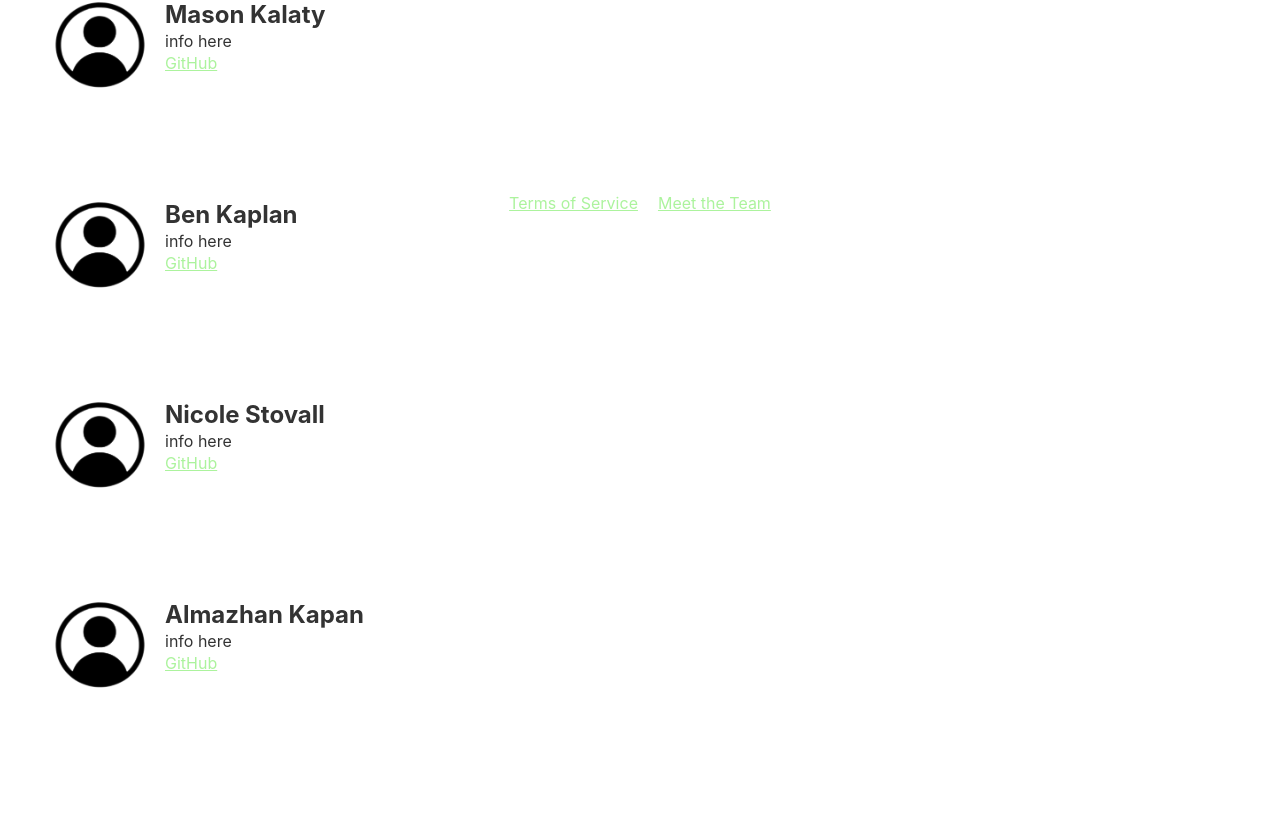
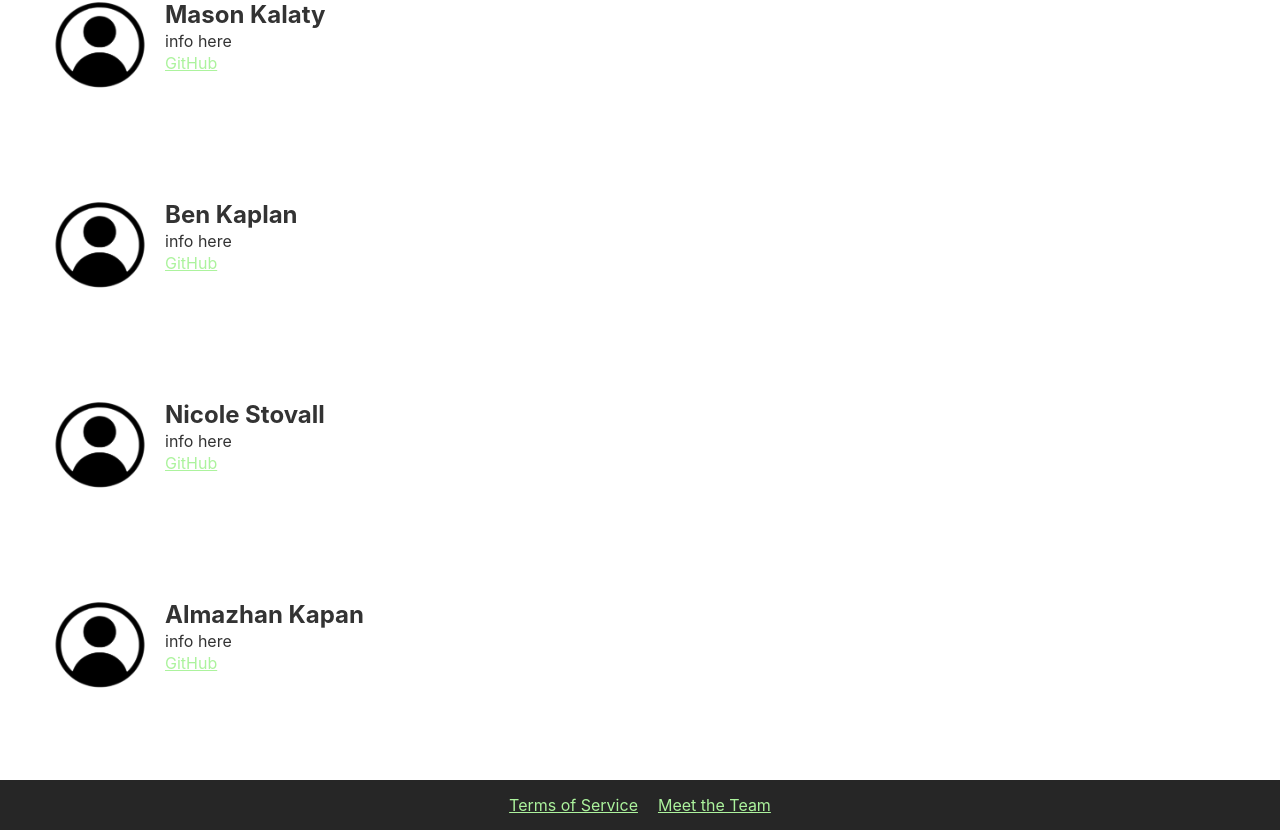
Before and after one commit to software-assignments-spring2021/project-setup-team-hatsukaichi-dynamic, a React (Create React App) app in the folder front-end/: page /meet-the-team in a window 1280 px wide. Shown: the part 572-1402 px from the top of the page. Before the commit the page ends 1320 px from the top, so only its background shows below. Built offline with nearby package versions, Linux system fonts and the light colour scheme.

Commit message:
Fixes an issue in which the back to top text is unclickable, as it is obscured by the footer. (#74)
* Fixes an issue in which the back to top text is unclickable, as it is obscured by the footer.

* Static footer with background

* Self closing br

```diff
--- a/front-end/src/App.css
+++ b/front-end/src/App.css
@@ -11,10 +11,12 @@ p {
     color: #3cdd1b;
 }
 
-#footer-container {
+footer {
+    margin-top: 2em;
+    background-color: #262626;
     width: 100%;
     text-align: center;
-    position: fixed;
+    position: static;
     left: 0;
     bottom: 0;
     line-height: 50px;
--- a/front-end/src/Footer.js
+++ b/front-end/src/Footer.js
@@ -3,10 +3,10 @@ import { Link } from 'react-router-dom'
 
 function Footer() {
   return (
-    <div id="footer-container">
+    <footer>
       <Link to="/terms-of-service" className="footer-links">Terms of Service</Link>
       <Link to="/meet-the-team" className="footer-links">Meet the Team</Link>
-    </div>
+    </footer>
   );
 }
 
--- a/front-end/src/Home.js
+++ b/front-end/src/Home.js
@@ -12,10 +12,10 @@ function Home() {
 	    </div>
 	    <img src="https://picsum.photos/1150/300" alt="Temporary from lorem picsum" class="fullIMG" />
 
-	    <p><br></br>Lorem ipsum dolor sit amet, consectetur adipiscing elit, sed do eiusmod tempor incididunt ut labore et dolore magna aliqua. Neque gravida in fermentum et. Amet consectetur adipiscing elit pellentesque habitant. Duis at consectetur lorem donec massa sapien faucibus. Mi tempus imperdiet nulla malesuada pellentesque elit eget gravida. Tincidunt tortor aliquam nulla facilisi. Sed elementum tempus egestas sed sed risus pretium quam. At in tellus integer feugiat scelerisque. Nibh cras pulvinar mattis nunc sed blandit libero volutpat sed. Porttitor rhoncus dolor purus non enim. Aliquet eget sit amet tellus. Ullamcorper velit sed ullamcorper morbi tincidunt ornare massa. Felis eget velit aliquet sagittis id consectetur purus ut. Venenatis tellus in metus vulputate eu.<br></br></p>
+	    <p><br />Lorem ipsum dolor sit amet, consectetur adipiscing elit, sed do eiusmod tempor incididunt ut labore et dolore magna aliqua. Neque gravida in fermentum et. Amet consectetur adipiscing elit pellentesque habitant. Duis at consectetur lorem donec massa sapien faucibus. Mi tempus imperdiet nulla malesuada pellentesque elit eget gravida. Tincidunt tortor aliquam nulla facilisi. Sed elementum tempus egestas sed sed risus pretium quam. At in tellus integer feugiat scelerisque. Nibh cras pulvinar mattis nunc sed blandit libero volutpat sed. Porttitor rhoncus dolor purus non enim. Aliquet eget sit amet tellus. Ullamcorper velit sed ullamcorper morbi tincidunt ornare massa. Felis eget velit aliquet sagittis id consectetur purus ut. Venenatis tellus in metus vulputate eu.<br></br></p>
 	    <img src="https://picsum.photos/1150/300" alt="Temporary from lorem picsum" class="fullIMG" />
 
-	    <p><br></br>At consectetur lorem donec massa sapien faucibus et molestie ac. Aliquam eleifend mi in nulla posuere sollicitudin aliquam. Tempus urna et pharetra pharetra massa. Accumsan lacus vel facilisis volutpat est. Sed augue lacus viverra vitae congue eu. Pellentesque elit ullamcorper dignissim cras tincidunt lobortis feugiat. At consectetur lorem donec massa sapien faucibus. Sed risus pretium quam vulputate dignissim suspendisse in est. Volutpat sed cras ornare arcu dui. Fermentum odio eu feugiat pretium nibh ipsum consequat nisl vel. Fermentum leo vel orci porta non pulvinar. Lobortis feugiat vivamus at augue eget. Facilisi nullam vehicula ipsum a arcu cursus vitae congue mauris. Nec ultrices dui sapien eget mi. Id cursus metus aliquam eleifend mi in. Velit sed ullamcorper morbi tincidunt ornare massa eget egestas purus. Pellentesque habitant morbi tristique senectus et netus. Sit amet dictum sit amet justo donec. Feugiat nisl pretium fusce id.<br></br><br></br><br></br></p>
+	    <p><br />At consectetur lorem donec massa sapien faucibus et molestie ac. Aliquam eleifend mi in nulla posuere sollicitudin aliquam. Tempus urna et pharetra pharetra massa. Accumsan lacus vel facilisis volutpat est. Sed augue lacus viverra vitae congue eu. Pellentesque elit ullamcorper dignissim cras tincidunt lobortis feugiat. At consectetur lorem donec massa sapien faucibus. Sed risus pretium quam vulputate dignissim suspendisse in est. Volutpat sed cras ornare arcu dui. Fermentum odio eu feugiat pretium nibh ipsum consequat nisl vel. Fermentum leo vel orci porta non pulvinar. Lobortis feugiat vivamus at augue eget. Facilisi nullam vehicula ipsum a arcu cursus vitae congue mauris. Nec ultrices dui sapien eget mi. Id cursus metus aliquam eleifend mi in. Velit sed ullamcorper morbi tincidunt ornare massa eget egestas purus. Pellentesque habitant morbi tristique senectus et netus. Sit amet dictum sit amet justo donec. Feugiat nisl pretium fusce id.<br></br><br></br><br></br></p>
 
 	    <Footer />
 	</>
--- a/front-end/src/TermsOfService.js
+++ b/front-end/src/TermsOfService.js
@@ -107,8 +107,9 @@ function TermsOfService() {
 		<ul>
 		    <li>By visiting <Link to="/meet-the-team">our contact page.</Link></li>
 		</ul>
+		<br />
 		<a href = "#terms-and-conditions">Back to top</a>
-		<br></br><br></br>
+		<br />
 	    </div>
 	    <Footer />
 	</>
```
